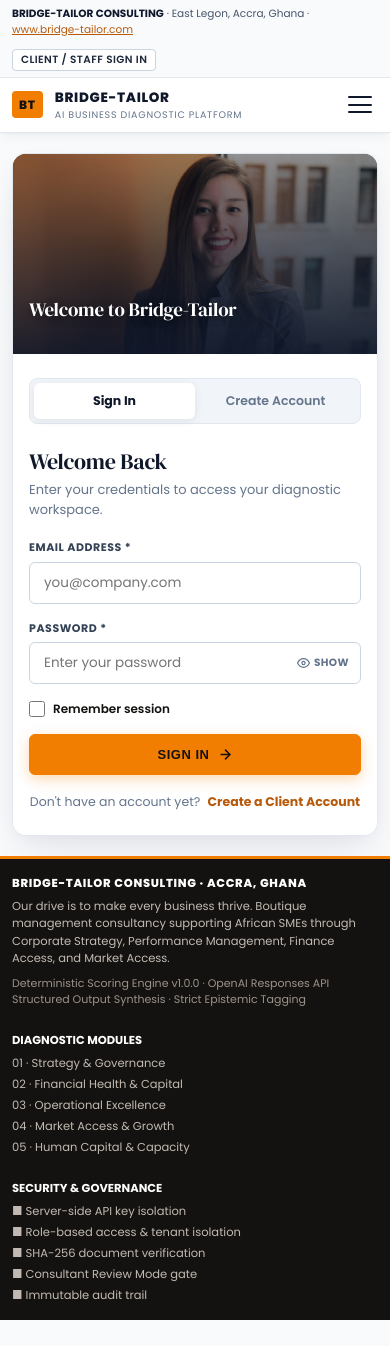
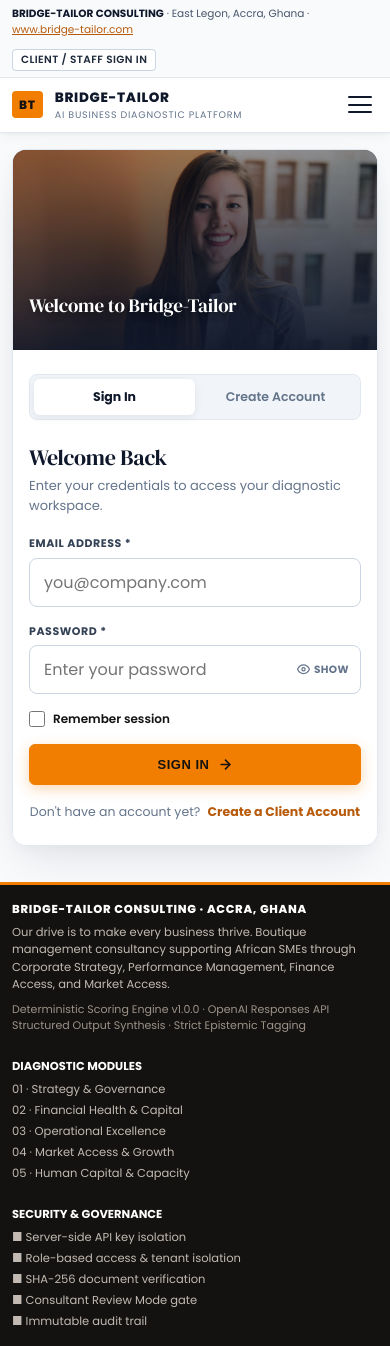
Before and after one commit to eabventures-champion/bridge-tailor, a Laravel app: page /login in a window 390 px wide. Before the commit the page ends 1320 px from the top, so only its background shows below. Run offline with Laravel 12, Linux system fonts and the light colour scheme; data comes from the database, SQL or seed files in the repository.

Commit message:
Prevent mobile viewport auto-zoom on login and form input focus

```diff
--- a/resources/views/auth/login.blade.php
+++ b/resources/views/auth/login.blade.php
@@ -186,13 +186,13 @@
     .bt-auth-form input[type="email"],
     .bt-auth-form input[type="password"] {
         width: 100%;
-        padding: 10px 14px;
-        font-size: 13.5px;
+        padding: 11px 14px;
+        font-size: 15px;
         font-family: inherit;
         color: #0f172a;
         background-color: #ffffff;
         border: 1px solid #cbd5e1;
-        border-radius: 6px !important;
+        border-radius: 8px !important;
         transition: border-color 0.2s ease, box-shadow 0.2s ease;
         outline: none;
     }
@@ -349,9 +349,20 @@
             padding: 30px 24px;
         }
     }
+    @media (max-width: 768px) {
+        .bt-auth-section {
+            min-height: auto !important;
+            padding: 24px 14px 44px !important;
+        }
+        .bt-auth-form input[type="text"],
+        .bt-auth-form input[type="email"],
+        .bt-auth-form input[type="password"] {
+            font-size: 16px !important; /* Prevents mobile browser auto-zoom and page bounce on focus */
+        }
+    }
     @media (max-width: 480px) {
         .bt-auth-section {
-            padding: 20px 12px;
+            padding: 16px 12px 36px !important;
         }
         .bt-auth-visual {
             min-height: 200px;
--- a/resources/views/layouts/app.blade.php
+++ b/resources/views/layouts/app.blade.php
@@ -2,7 +2,7 @@
 <html lang="en">
 <head>
     <meta charset="UTF-8">
-    <meta name="viewport" content="width=device-width, initial-scale=1.0">
+    <meta name="viewport" content="width=device-width, initial-scale=1.0, maximum-scale=1.0, user-scalable=no">
     <meta name="csrf-token" content="{{ csrf_token() }}">
     <title>@yield('title', 'AI Business Diagnostic Platform') — Bridge-Tailor Consulting</title>
     <link rel="preconnect" href="https://fonts.googleapis.com">
@@ -810,14 +810,19 @@
                 white-space: normal;
                 text-align: center;
             }
-            /* Prevent iOS zoom on focus while keeping compact padding */
-            .field input[type="text"],
-            .field input[type="email"],
-            .field input[type="password"],
-            .field input[type="date"],
-            .field select,
-            .field textarea {
-                font-size: 16px;
+            /* Prevent iOS / mobile zoom on focus across all inputs while keeping compact padding */
+            input[type="text"],
+            input[type="email"],
+            input[type="password"],
+            input[type="date"],
+            input[type="search"],
+            input[type="tel"],
+            input[type="number"],
+            .field input,
+            .bt-auth-form input,
+            select,
+            textarea {
+                font-size: 16px !important;
             }
             /* Mobile Stacked Key-Value Table Presentation (Zero Horizontal Overflow) */
             .bt-table,
```
